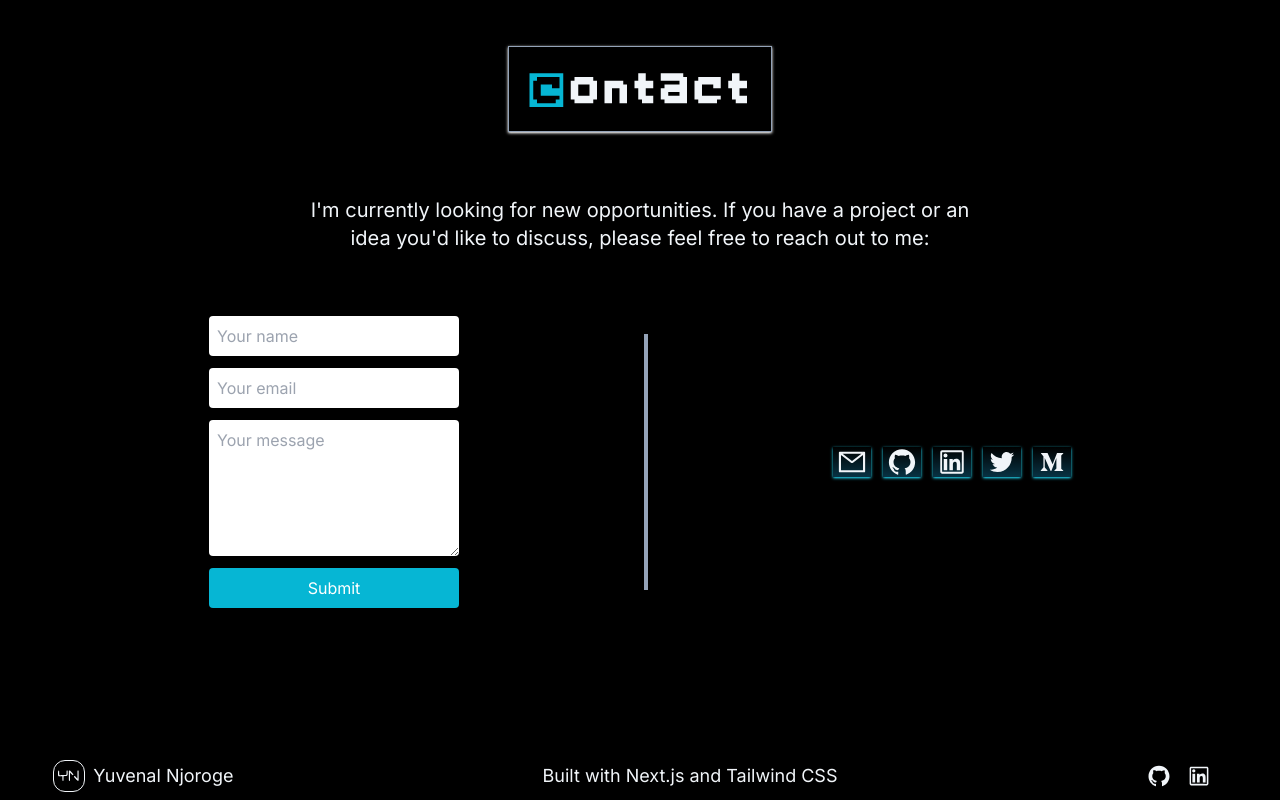
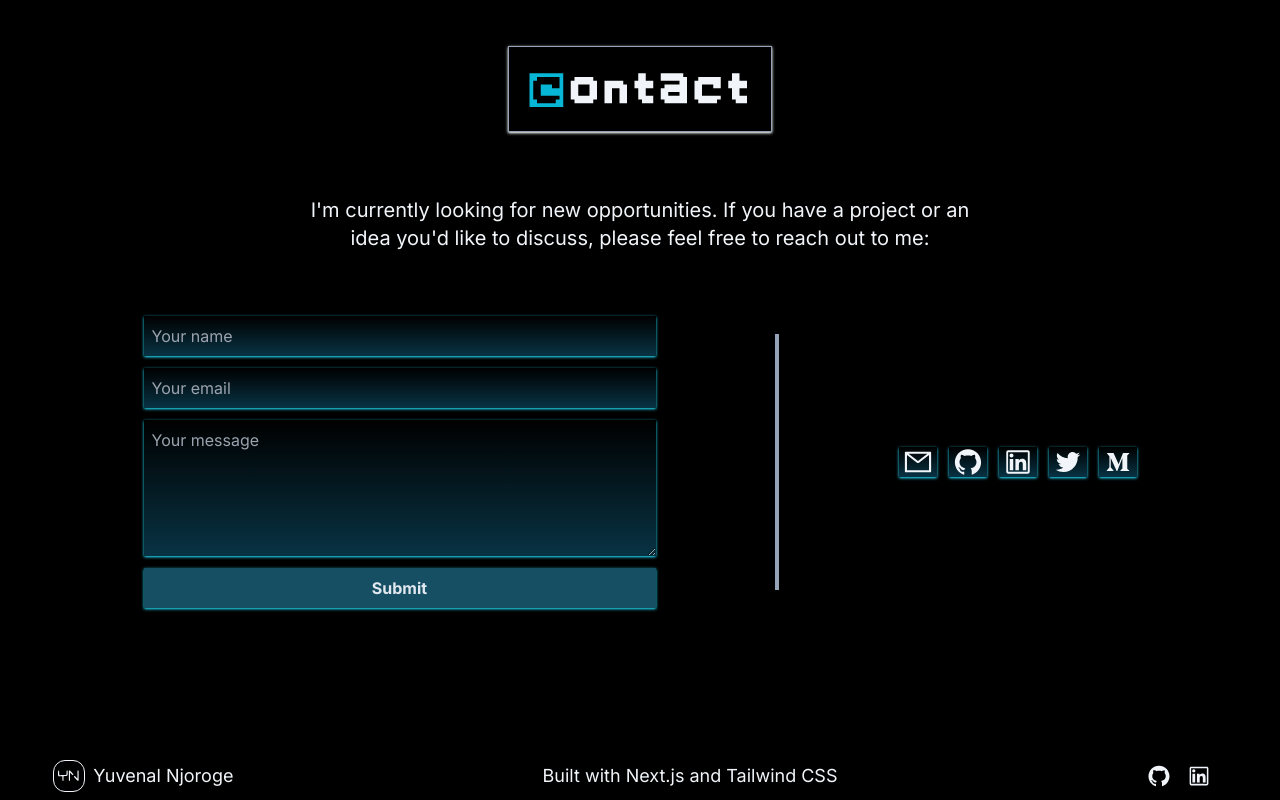
Before and after one commit to yuvenalmash/next-portfolio, a Next.js app: page / in a window 1280 px wide. Shown: the part 3221-4021 px from the top of the page. Built offline with nearby package versions, Linux system fonts and the light colour scheme.

Commit message:
Set max form width to lg

```diff
--- a/components/contactForm.js
+++ b/components/contactForm.js
@@ -8,20 +8,20 @@ const ContactForm = () => {
       return <p>Thanks for the message!</p>;
   }
   return (
-      <form onSubmit={handleSubmit} className="flex flex-col gap-3 container mx-auto w-fit">
+    <form onSubmit={handleSubmit} className="flex flex-col gap-3 container mx-auto max-w-lg">
       <input
         id="name"
         type="text"
         name="name"
         placeholder="Your name"
-        className="rounded shadow-lg p-2 text-gray-700"
+        className="form-field shadow shadow-cyan-400 p-2 bg-cyan-900 text-slate-200"
       />
       <input
         id="email"
         type="email"
         name="email"
         placeholder="Your email"
-        className="rounded shadow-lg p-2 text-gray-700"
+        className="form-field shadow shadow-cyan-400 p-2 bg-cyan-900 text-slate-200"
       />
       <ValidationError
         prefix="Email"
@@ -33,14 +33,14 @@ const ContactForm = () => {
         name="message"
         rows="5"
         placeholder="Your message"
-        className="rounded shadow-lg p-2 text-gray-700"
+        className="form-field shadow shadow-cyan-400 p-2 bg-cyan-900 text-slate-200"
       />
       <ValidationError
         prefix="Message"
         field="message"
         errors={state.errors}
       />
-      <button type="submit" disabled={state.submitting} className="rounded shadow-lg bg-cyan-500 hover:bg-cyan-600 text-white py-2 px-4">
+      <button type="submit" disabled={state.submitting} className="font-bold shadow shadow-cyan-400 hover:shadow-md hover:bg-cyan-700 hover:shadow-cyan-400 transition-all duration-300 ease-in-out bg-cyan-900 text-slate-200 p-2">
         Submit
       </button>
     </form>
```
